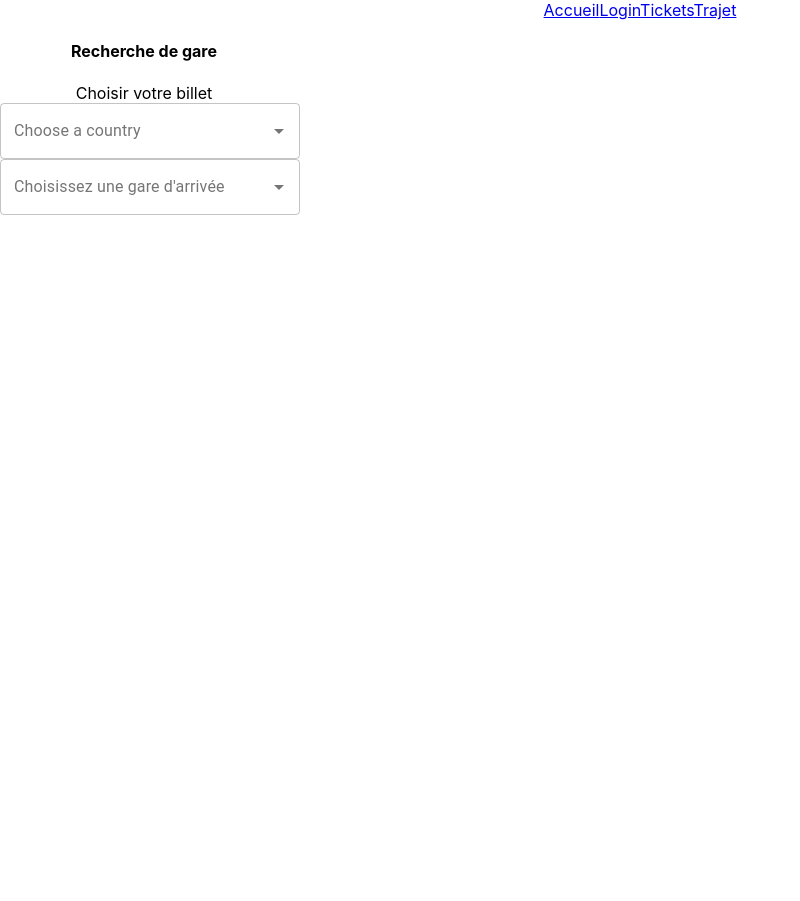
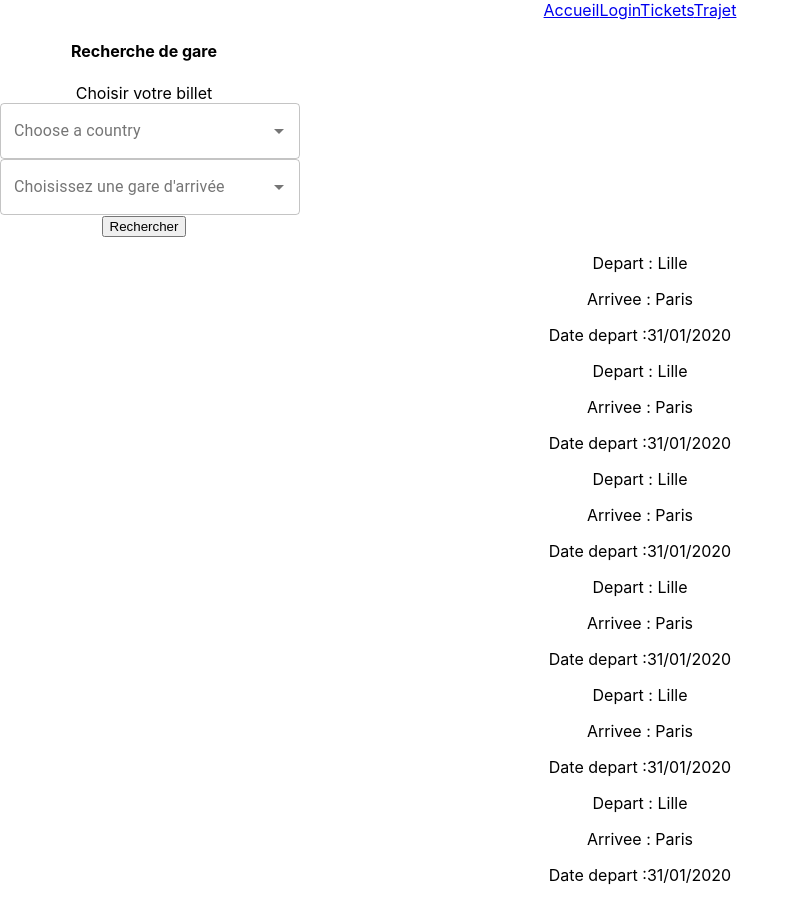
Before and after one commit to Wellindark/jsTrain, a React (Create React App) app: page /tickets in a window 1280 px wide. Shown: the whole page, without its empty margins (0-800 px from the left). Before the commit the page ends 800 px from the top, so only its background shows below. Built offline with nearby package versions, Linux system fonts and the light colour scheme.

Commit message:
Cannot update list of tickets
State is undefined

```diff
--- a/src/App.js
+++ b/src/App.js
@@ -28,7 +28,7 @@ export function App() {
         <Link to="/trajet">Trajet</Link>
         <Switch>
           <Route exact path="/login" component={Login}/>
-          <Route exact path="/tickets" component={RechercheDeTicket}/>
+          <Route exact path="/tickets" component={ListeTickets}/>
           <Route exact path="/trajet"></Route>
         </Switch>
       </Router>
--- a/src/listeTickets.tsx
+++ b/src/listeTickets.tsx
@@ -1,11 +1,36 @@
 import React, {Component} from "react";
 import Trajet, {Ticket} from "./trajet";
 import {recherche} from "./utils/recherche";
+import rechercheDeTicket from "./rechercheDeTicket";
+import RechercheDeTicket from "./rechercheDeTicket";
 
 
-export default class ListeTickets extends Component<Ticket[],any>{
+export default class ListeTickets extends Component<any,any>{
+
+    constructor(props: any, context : any){
+        super(props,context)
+        this.handleGareDepart = this.handleGareDepart.bind(this);
+        this.state={
+            gareDepart : '',
+            gareArrivee :'',
+        };
+        this.handleGareArrivee = this.handleGareArrivee.bind(this);
+
+    };
+
+    handleGareDepart(evt : string, evt2 : string) {
+        this.setState({gareDepart: evt});
+        this.setState({gareArrivee : evt2})
+    };
+
+    handleGareArrivee(evt : string){
+        this.setState({gareArrivee :evt});
+    };
+
+
     tickets :Ticket[] = [
-        {gareArrive: 'Paris', gareDepart:'Lille',dateDepart:'31/01/2020'},
+
+        {gareArrive: 'Paris', gareDepart: 'Lille',dateDepart:'31/01/2020'},
         {gareArrive: 'Paris', gareDepart:'Lille',dateDepart:'31/01/2020'},
         {gareArrive: 'Paris', gareDepart:'Lille',dateDepart:'31/01/2020'},
         {gareArrive: 'Paris', gareDepart:'Lille',dateDepart:'31/01/2020'},
@@ -14,9 +39,19 @@ export default class ListeTickets extends Component<Ticket[],any>{
         ];
 
     generateList(){
-       return this.tickets.map((ticket)=>{return <Trajet gareDepart={ticket.gareDepart} gareArrive={ticket.gareArrive} dateDepart={ticket.dateDepart}></Trajet>})
-    }
-    render(){
-        return this.generateList()
+            return this.tickets.map((ticket)=>{return <Trajet gareDepart={ticket.gareDepart} gareArrive={ticket.gareArrive} dateDepart={ticket.dateDepart}></Trajet>})
+        }
+
+
+
+render() {
+
+        {
+            return <div>
+                <RechercheDeTicket func={this.handleGareDepart}></RechercheDeTicket>
+                {this.generateList()}
+
+            </div>
+        }
     }
 }
--- a/src/login.tsx
+++ b/src/login.tsx
@@ -25,7 +25,7 @@ export default class LoginForm extends Component<any,any>{
     }
 
     async LoginSubmit(email:string, password:string) {
-        const history = useHistory()
+        let isLog = false;
         const url = "https://reqres.in/api/login"
         const data = {email: this.state.email, password: this.state.password}
         const fetchApi = await fetch(url, {
@@ -38,8 +38,11 @@ export default class LoginForm extends Component<any,any>{
                 return;
             }
 
-        const fetchApiToJson = await fetchApi.json()
-        history.push('/tickets')
+        const fetchApiToJson = await fetchApi.json();
+        isLog = true;
+        localStorage.setItem('isLog','true')
+
+
 
 
 
--- a/src/rechercheDeTicket.tsx
+++ b/src/rechercheDeTicket.tsx
@@ -29,6 +29,7 @@ export default class RechercheDeTicket extends Component<any,any> {
     }
     updateStateGareDepart(e:any){
         this.setState({gareDepart :e.target.innerHTML});
+        console.log(this.state.gareDepart);
     }
 
     updateStateGareArrivee(e:any){
@@ -38,7 +39,7 @@ export default class RechercheDeTicket extends Component<any,any> {
     render(){
         return <div style={{width: "18rem"}}>
             <h4>Recherche de gare</h4>
-            <p>Choisir votre billet
+            Choisir votre billet
             <Autocomplete
             id="country-select-demo"
             style={{ width: 300 }}
@@ -77,7 +78,9 @@ export default class RechercheDeTicket extends Component<any,any> {
                         />
                     )}
                 />
-            </p>
+                <button onClick={(evt:any)=>this.props.func(this.state.gareDepart, this.state.gareArrivee)
+             }>Rechercher</button>
+
         </div>;
     };
 
--- a/src/trajet.tsx
+++ b/src/trajet.tsx
@@ -9,9 +9,9 @@ export default class Trajet extends Component<Ticket,any>{
 
     render(){
         return <div>
-            Gare de départ du trajet : {this.props.gareDepart};
-            Date départ du trajet : {this.props.dateDepart};
-
+            <p>Depart : {this.props.gareDepart}</p>
+            <p>Arrivee : {this.props.gareArrive}</p>
+            <p>Date depart :{this.props.dateDepart}</p>
         </div>
     };
 
```
Also changed, not shown: src/creerListeTickets.tsx (added, +26 -0 lines).
